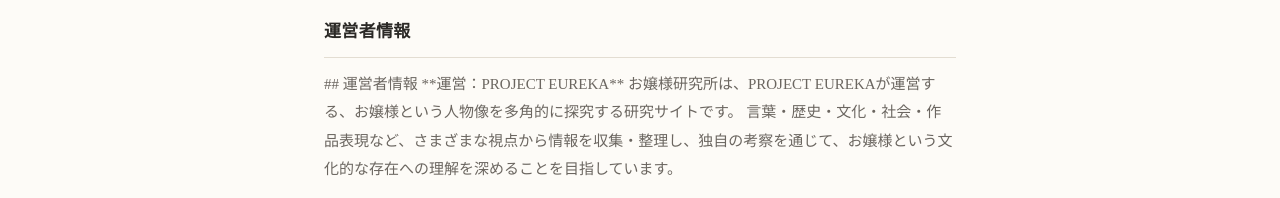
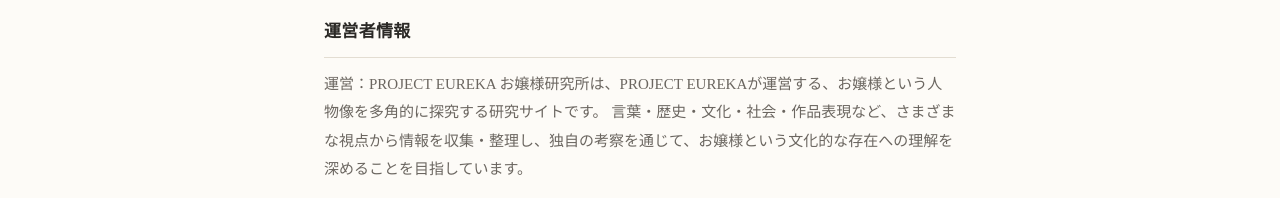
Before and after one commit to kurokawa96-96/ojosama-lab, a Next.js app: page /about in a window 1280 px wide. Shown: the part 754-952 px from the top of the page. Built offline with nearby package versions, Linux system fonts and the light colour scheme; no server answers.

Commit message:
Fix formatting in operator information section

```diff
--- a/app/about/page.tsx
+++ b/app/about/page.tsx
@@ -58,9 +58,9 @@
 身近な表現から歴史的な背景まで、さまざまな視点を結びながら、お嬢様という文化的な記号の意味を探究します。</p>
 
       <h2 style={sectionTitle}>運営者情報</h2>
-      <p style={todoText}>## 運営者情報
+      <p style={todoText}>
 
-**運営：PROJECT EUREKA**
+運営：PROJECT EUREKA
 
 お嬢様研究所は、PROJECT EUREKAが運営する、お嬢様という人物像を多角的に探究する研究サイトです。
 
```
